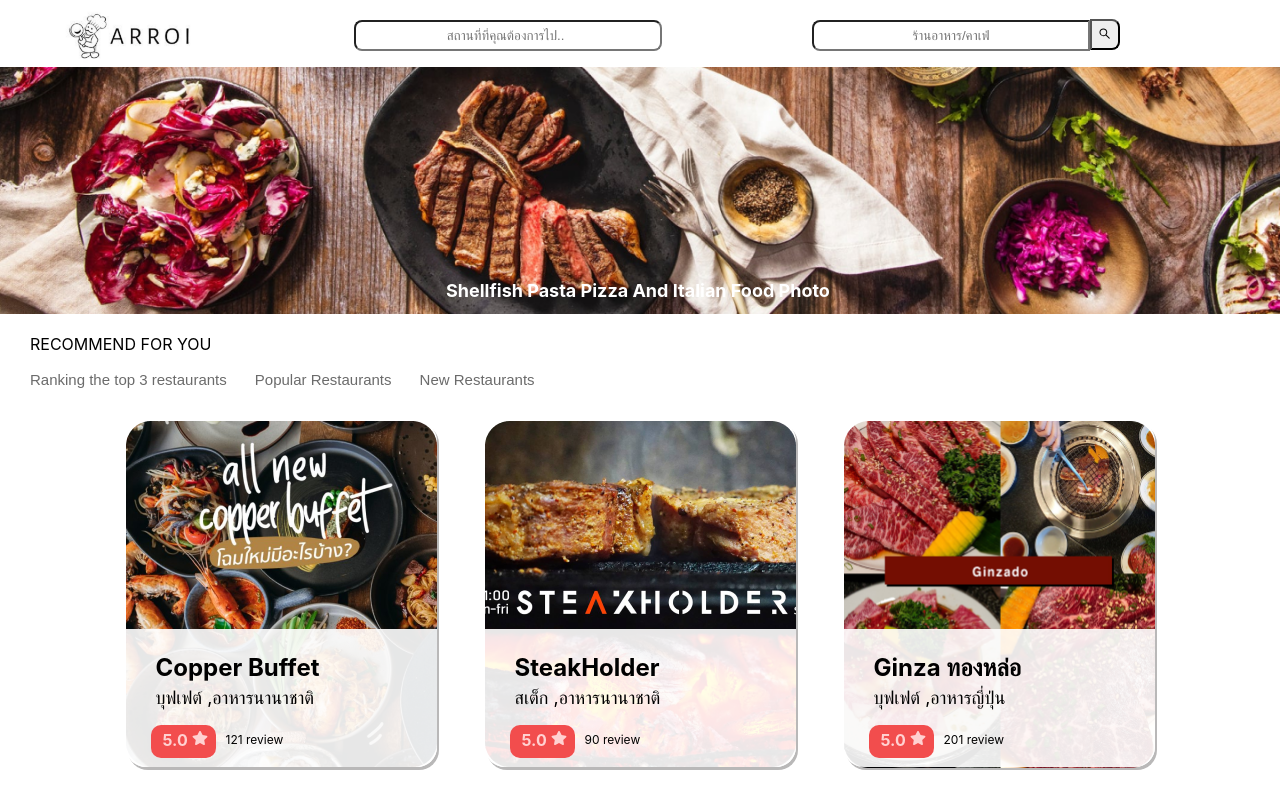
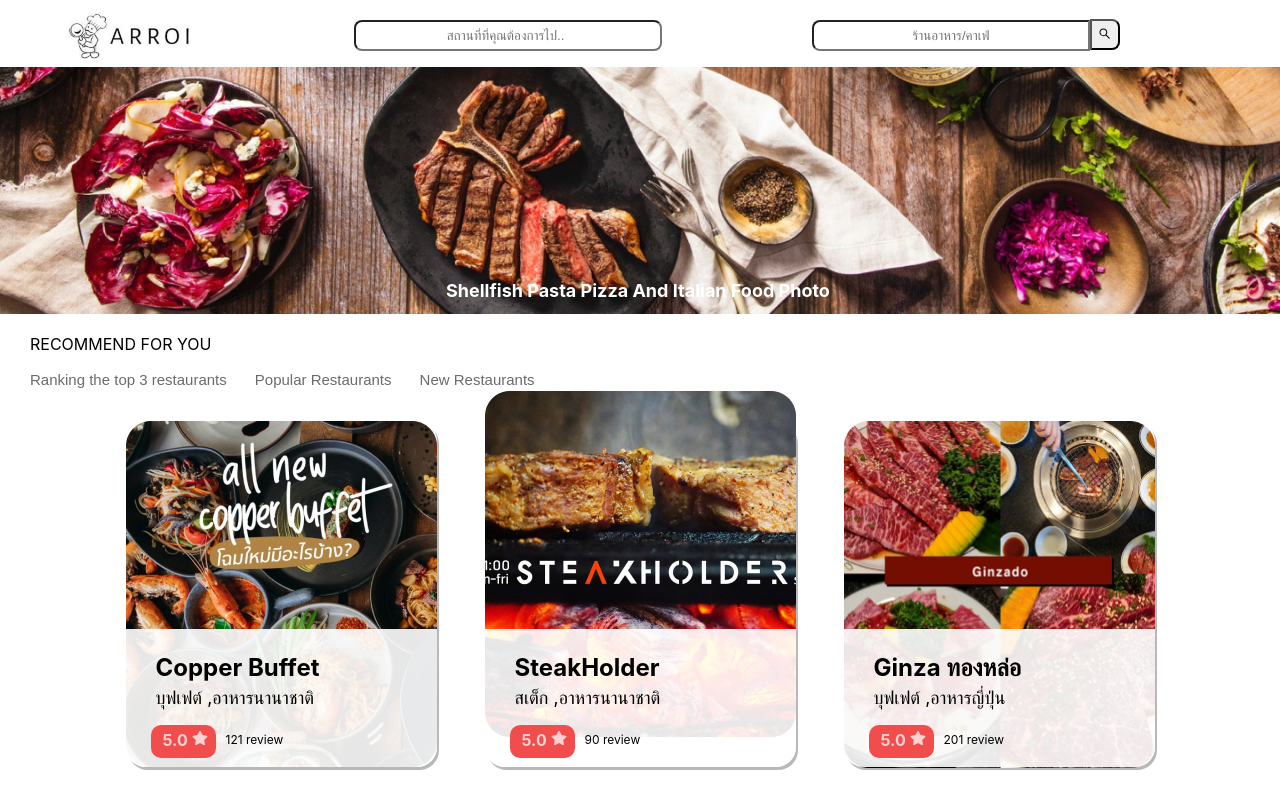
Before and after one commit to PinyaP/Arroi, a React (Create React App) app: page / in a window 1280 px wide. Shown: the top 800 px of the page. Built offline with nearby package versions, Linux system fonts and the light colour scheme.

Commit message:
Picture ranking no 1 moved up a bit

```diff
--- a/src/Pages/Home.jsx
+++ b/src/Pages/Home.jsx
@@ -58,7 +58,7 @@
           const { id, title, desc, rating, review, img } = values;
           return (
             <Link to={`/detail/${id}`} class="card" key={id}>
-              <img src={img} alt="/" />
+              <img src={img} alt="/" class={id === 2 ? 'middle-image' : ''}/>
               <div class="textborder">
                 <p class="headp">{title}</p>
                 <p class="subp">{desc}</p>
--- a/src/Styles/Home.css
+++ b/src/Styles/Home.css
@@ -25,3 +25,7 @@
     color: black;
     border-bottom: 1.5px solid midnightblue;
 }
+
+.middle-image {
+    margin-top: -30px;
+  }
```
